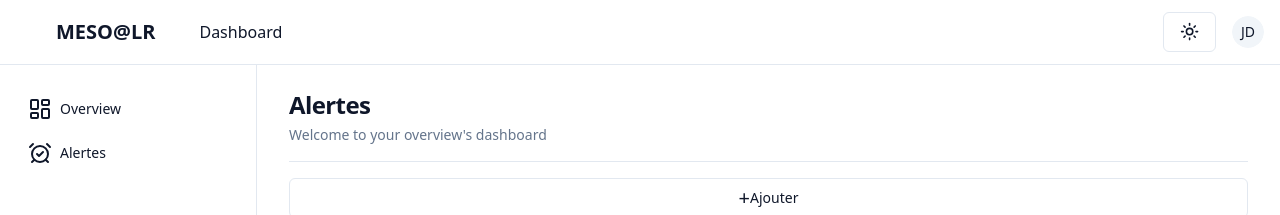
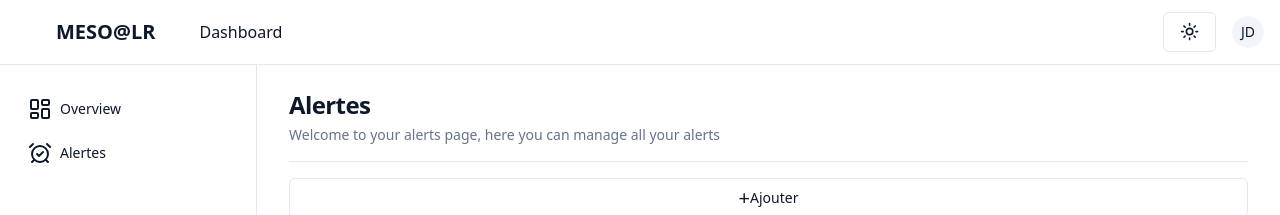
Before and after one commit to do-22-23-isdm/dashboard, a Next.js app: page /en/dashboard/alertes in a window 1280 px wide. Shown: the top 215 px of the page. Built offline with nearby package versions, Linux system fonts and the light colour scheme.

Commit message:
minor(alertes): rename header subtitle
Signed-off-by: Charley <charley.geoffroy@etu.umontpellier.fr>

```diff
--- a/src/app/[locale]/dashboard/alertes/page.tsx
+++ b/src/app/[locale]/dashboard/alertes/page.tsx
@@ -29,7 +29,10 @@
 export default function AlertesView() {
   return (
     <>
-      <Header title="Alertes" subtitle="Welcome to your overview's dashboard" />
+      <Header
+        title="Alertes"
+        subtitle="Welcome to your alerts page, here you can manage all your alerts"
+      />
       <Separator className="my-4" />
       <Button className="mb-4 w-full" variant="outline">
         <span className="text-xl">+</span> Ajouter
```
